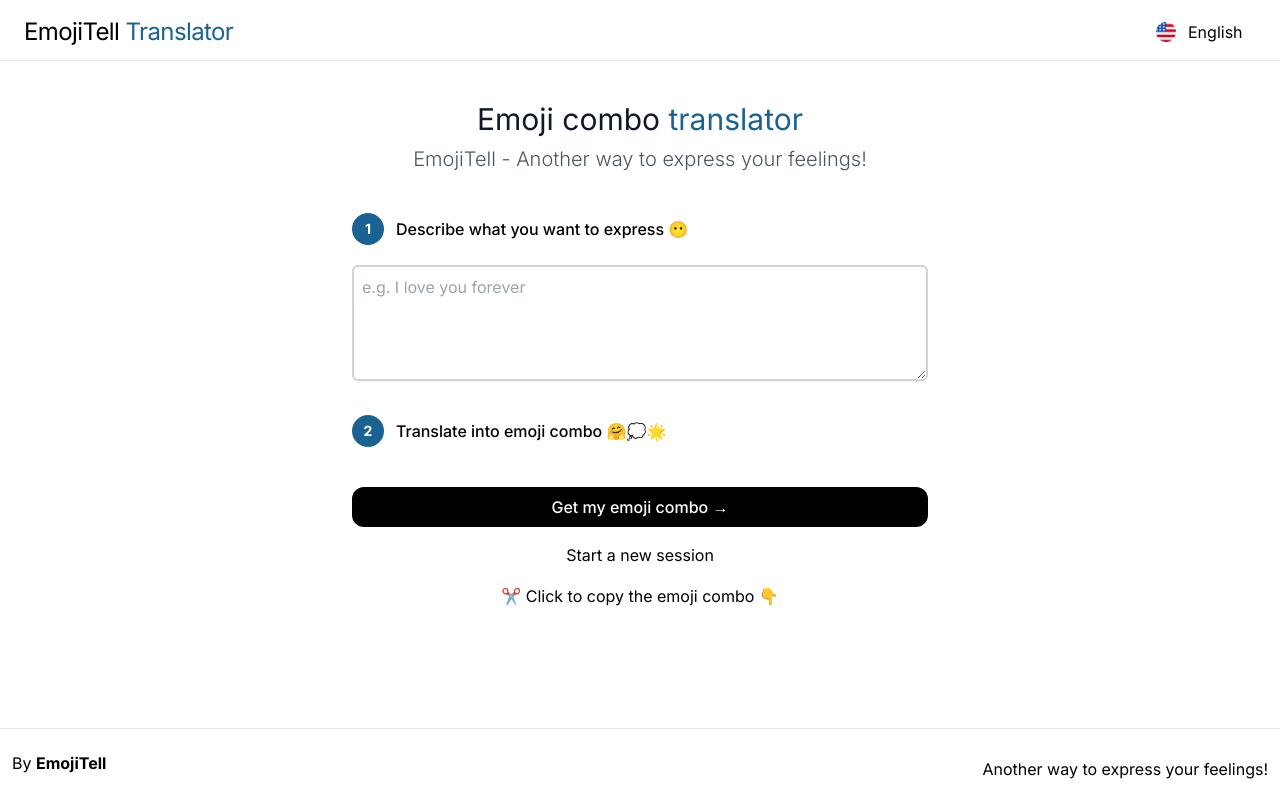
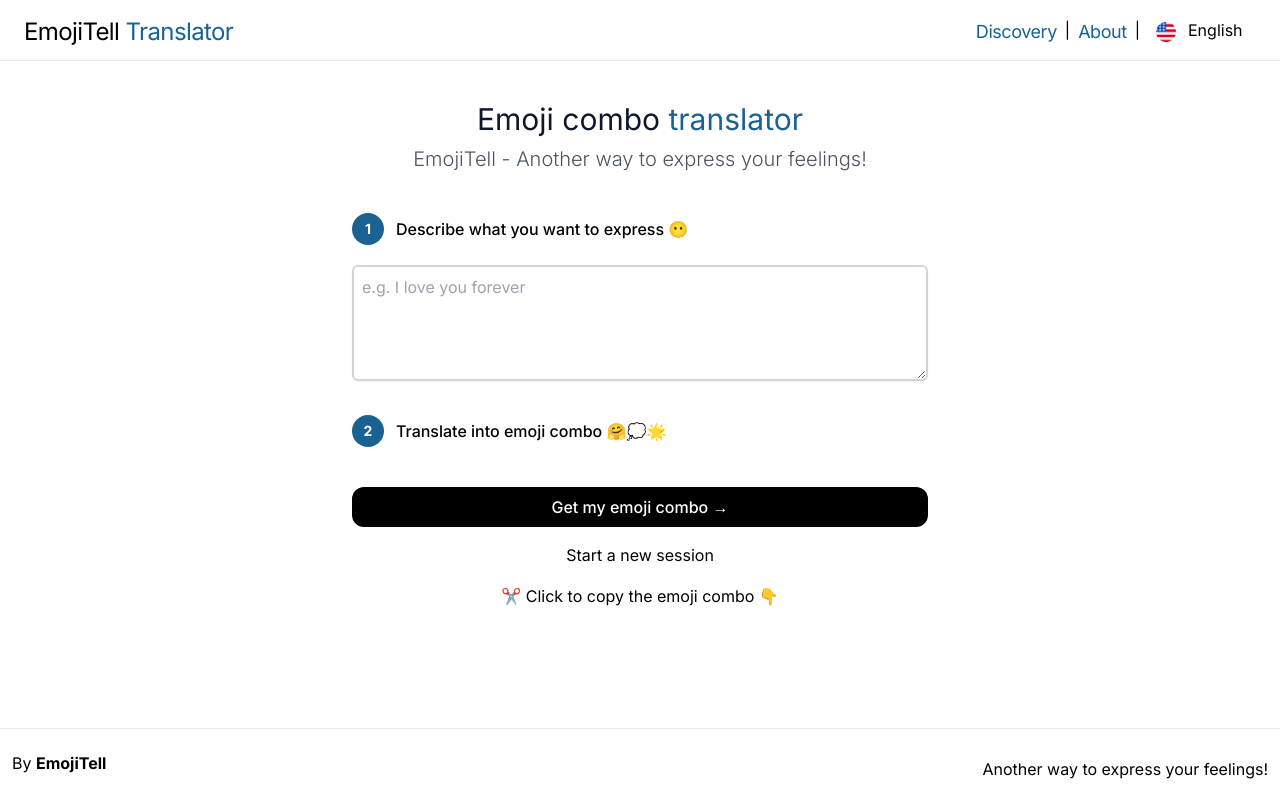
Before and after one commit to BrittAbdula/i18n-nextjs-app, a Next.js app: page /en in a window 1280 px wide. Built offline with nearby package versions, Linux system fonts and the light colour scheme.

Commit message:
首页修改基本完成

```diff
--- a/messages/en.json
+++ b/messages/en.json
@@ -11,7 +11,7 @@
       "reset": "Start a new session",
       "copy_text": "✂️ Click to copy the emoji combo 👇",
       "copyed_text": "emoji combo copied to clipboard",
-      "links": {
+      "Links": {
         "home": "Home",
         "about": "About",
         "discovery": "Discovery",
--- a/messages/es.json
+++ b/messages/es.json
@@ -11,7 +11,7 @@
     "reset": "Inicia una nueva sesión",
     "copy_text": "✂️ Haz clic para copiar la combinación de emojis 👇",
     "copyed_text": "combinación de emojis copiada al portapapeles",
-    "links": {
+    "Links": {
       "home": "Inicio",
       "about": "Acerca de",
       "discovery": "Descubrimiento",
--- a/src/components/header/Header.tsx
+++ b/src/components/header/Header.tsx
@@ -4,6 +4,7 @@
 
 export default function Header() {
     const t = useTranslations('Index.Header');
+    const tl = useTranslations('Index.Links');
     return (
         <header className="flex justify-between items-center w-full mt-2 border-b pb-3 sm:px-4 px-2">
             <Link href="/" className="flex space-x-3">
@@ -12,6 +13,19 @@
                 </h1>
             </Link>
             <div className="flex flex-row">
+                {/* 添加的新导航项 */}
+                <Link href="/discovery">
+                    <h1 className="sm:text-lg text-base font-normal tracking-tight" style={{color: '#1A6292'}}>
+                        {tl('discovery')}
+                    </h1>
+                </Link>
+                <span className="mx-2">|</span>
+                <Link href="/about">
+                    <h1 className="sm:text-lg text-base font-normal tracking-tight" style={{color: '#1A6292'}}>
+                        {tl('about')}
+                    </h1>
+                </Link>
+                <span className="mx-2">|</span>
                 <LanguageChanger />
             </div>
     </header>
--- a/src/components/indexComponent/IndexComponent.tsx
+++ b/src/components/indexComponent/IndexComponent.tsx
@@ -99,24 +99,26 @@
                        { t('copy_text')}
                     </button>
                 </div>
+                <div className="w-full justify-start mt-4">
                     { generatedEmojis.emojis && (<>
-                        <label className="p-2 text-left text-white font-medium flex align-center">
+                            <label className="p-2 text-left font-medium flex align-center">
                             {generatedEmojis.emojis}
                             </label>
-                        <label className="p-2 text-left text-white font-medium flex align-center">
+                            <label className="p-2 text-left font-medium flex align-center">
                                 {generatedEmojis.interpretation}
                             </label>
-                        <label className="p-2 text-left text-white font-medium flex align-center">
+                            <label className="p-2 text-left font-medium flex align-center">
                                 {'#' + generatedEmojis.tags.join(', #')}
                             </label>
                         </>
                     )}
                     { !generatedEmojis.emojis && (<>
-                        <label className="p-2 text-left text-white font-medium flex align-center">
+                            <label className="p-2 text-left font-medium flex align-center">
                                 {generatedEmojis.interpretation}
                             </label>
                         </>
                     )}
+                </div>
 
             </div>
 
```
Lines whose indentation alone changed are shown as unchanged.
